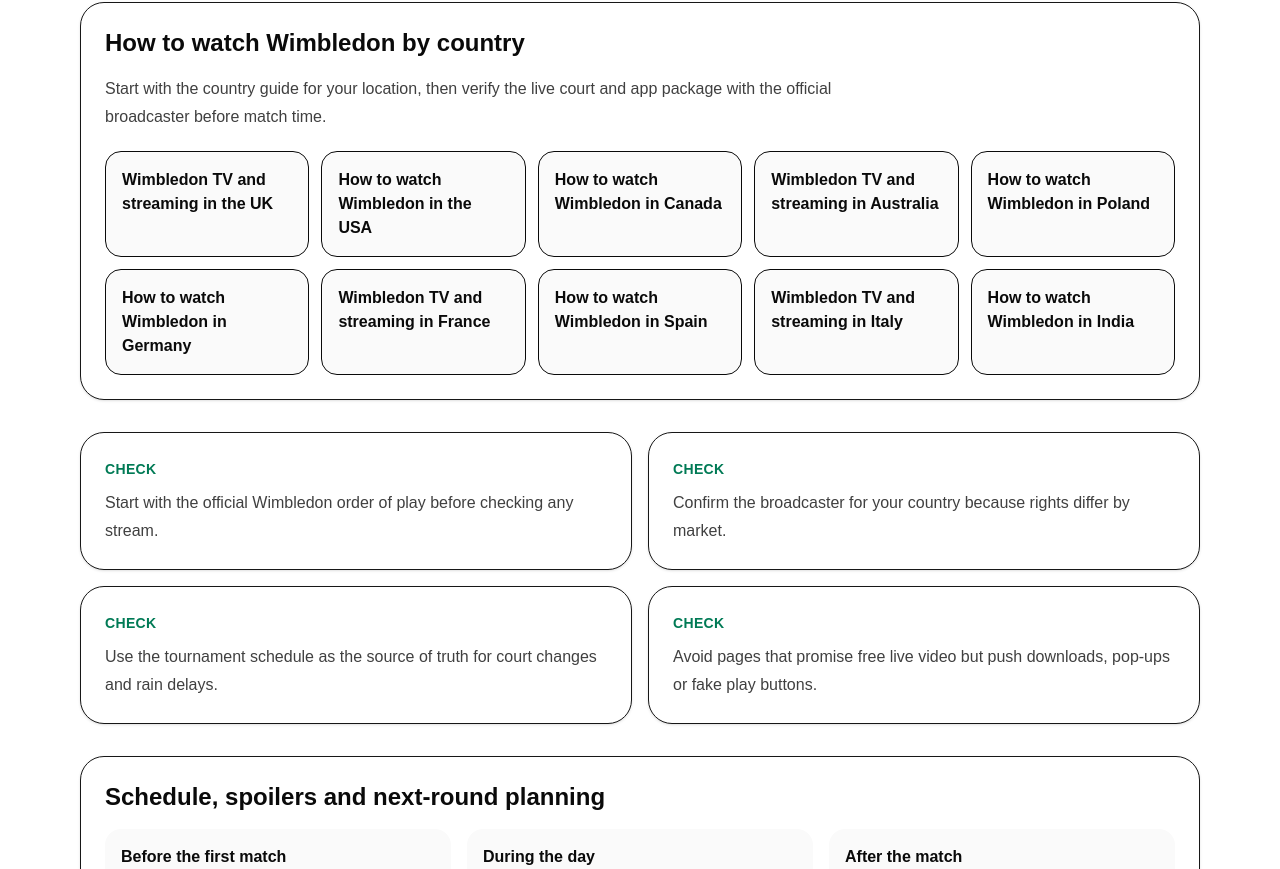
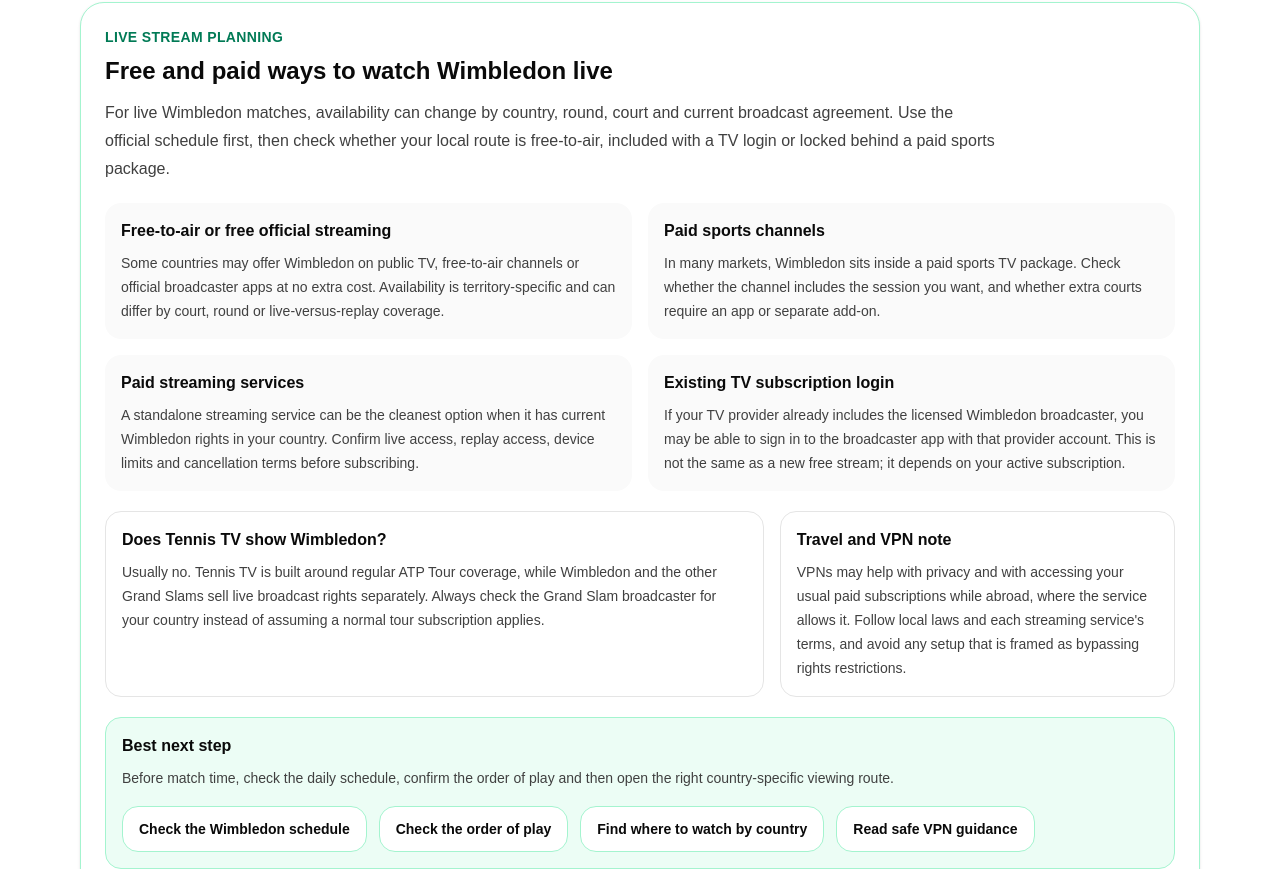
Before and after one commit to 8dqqd57hyh-rgb/watch-tennis-today, a Next.js app: page /wimbledon-live in a window 1280 px wide. Shown: the part 651-1520 px from the top of the page. Built offline with nearby package versions, Linux system fonts and the light colour scheme; no server answers.

Commit message:
Remove predictions pages

```diff
--- a/app/ads.txt/route.ts
+++ /dev/null
@@ -1,12 +0,0 @@
-import { ADSENSE_ACCOUNT_ID } from "@/app/lib/adsense";
-
-export const dynamic = "force-static";
-
-export function GET() {
-  return new Response(`google.com, ${ADSENSE_ACCOUNT_ID}, DIRECT, f08c47fec0942fa0\n`, {
-    headers: {
-      "content-type": "text/plain; charset=utf-8",
-      "cache-control": "public, max-age=86400, s-maxage=86400",
-    },
-  });
-}
--- /dev/null
+++ b/app/components/FreeVsPaidWimbledonViewing.tsx
@@ -0,0 +1,143 @@
+import Link from "next/link";
+
+type FreeVsPaidWimbledonViewingProps = {
+  variant: "where" | "live" | "tv";
+};
+
+const variantCopy = {
+  where: {
+    eyebrow: "Free vs paid Wimbledon viewing",
+    heading: "How to decide whether Wimbledon is free or paid in your country",
+    intro:
+      "Wimbledon viewing options depend on where you are watching and which broadcaster holds the current rights. Treat this as a decision framework: confirm the country, match session and court before assuming a free stream or paid package will include it.",
+    nextStep:
+      "Start with your country guide, then compare the schedule and order of play so you know exactly which session you need.",
+  },
+  live: {
+    eyebrow: "Live stream planning",
+    heading: "Free and paid ways to watch Wimbledon live",
+    intro:
+      "For live Wimbledon matches, availability can change by country, round, court and current broadcast agreement. Use the official schedule first, then check whether your local route is free-to-air, included with a TV login or locked behind a paid sports package.",
+    nextStep:
+      "Before match time, check the daily schedule, confirm the order of play and then open the right country-specific viewing route.",
+  },
+  tv: {
+    eyebrow: "TV and app access",
+    heading: "Free TV, paid channels and streaming apps for Wimbledon",
+    intro:
+      "A Wimbledon TV schedule only helps if it is matched to the rights in your location. Some viewers may get free official coverage, while others need a sports channel, a standalone streaming plan or the login from an existing TV subscription.",
+    nextStep:
+      "Use the TV window as a starting point, then verify the court assignment and country guide before choosing a viewing option.",
+  },
+} satisfies Record<
+  FreeVsPaidWimbledonViewingProps["variant"],
+  {
+    eyebrow: string;
+    heading: string;
+    intro: string;
+    nextStep: string;
+  }
+>;
+
+const viewingOptions = [
+  {
+    title: "Free-to-air or free official streaming",
+    body:
+      "Some countries may offer Wimbledon on public TV, free-to-air channels or official broadcaster apps at no extra cost. Availability is territory-specific and can differ by court, round or live-versus-replay coverage.",
+  },
+  {
+    title: "Paid sports channels",
+    body:
+      "In many markets, Wimbledon sits inside a paid sports TV package. Check whether the channel includes the session you want, and whether extra courts require an app or separate add-on.",
+  },
+  {
+    title: "Paid streaming services",
+    body:
+      "A standalone streaming service can be the cleanest option when it has current Wimbledon rights in your country. Confirm live access, replay access, device limits and cancellation terms before subscribing.",
+  },
+  {
+    title: "Existing TV subscription login",
+    body:
+      "If your TV provider already includes the licensed Wimbledon broadcaster, you may be able to sign in to the broadcaster app with that provider account. This is not the same as a new free stream; it depends on your active subscription.",
+  },
+];
+
+const nextStepLinks = [
+  { href: "/wimbledon-schedule", label: "Check the Wimbledon schedule" },
+  { href: "/wimbledon-order-of-play", label: "Check the order of play" },
+  { href: "/where-to-watch-wimbledon", label: "Find where to watch by country" },
+  { href: "/best-vpn-for-wimbledon", label: "Read safe VPN guidance" },
+];
+
+export default function FreeVsPaidWimbledonViewing({
+  variant,
+}: FreeVsPaidWimbledonViewingProps) {
+  const copy = variantCopy[variant];
+
+  return (
+    <section className="mb-8 rounded-3xl border border-emerald-200 bg-white p-6 shadow-sm">
+      <p className="mb-2 text-sm font-semibold uppercase tracking-wide text-emerald-700">
+        {copy.eyebrow}
+      </p>
+      <h2 className="mb-3 text-2xl font-bold text-neutral-950">
+        {copy.heading}
+      </h2>
+      <p className="max-w-4xl text-base leading-7 text-neutral-700">
+        {copy.intro}
+      </p>
+
+      <div className="mt-5 grid gap-4 md:grid-cols-2">
+        {viewingOptions.map((option) => (
+          <article key={option.title} className="rounded-2xl bg-neutral-50 p-4">
+            <h3 className="font-bold text-neutral-950">{option.title}</h3>
+            <p className="mt-2 text-sm leading-6 text-neutral-700">
+              {option.body}
+            </p>
+          </article>
+        ))}
+      </div>
+
+      <div className="mt-5 grid gap-4 lg:grid-cols-[1.25fr_0.75fr]">
+        <div className="rounded-2xl border border-neutral-200 p-4">
+          <h3 className="font-bold text-neutral-950">
+            Does Tennis TV show Wimbledon?
+          </h3>
+          <p className="mt-2 text-sm leading-6 text-neutral-700">
+            Usually no. Tennis TV is built around regular ATP Tour coverage,
+            while Wimbledon and the other Grand Slams sell live broadcast rights
+            separately. Always check the Grand Slam broadcaster for your country
+            instead of assuming a normal tour subscription applies.
+          </p>
+        </div>
+
+        <div className="rounded-2xl border border-neutral-200 p-4">
+          <h3 className="font-bold text-neutral-950">Travel and VPN note</h3>
+          <p className="mt-2 text-sm leading-6 text-neutral-700">
+            VPNs may help with privacy and with accessing your usual paid
+            subscriptions while abroad, where the service allows it. Follow
+            local laws and each streaming service&apos;s terms, and avoid any
+            setup that is framed as bypassing rights restrictions.
+          </p>
+        </div>
+      </div>
+
+      <div className="mt-5 rounded-2xl border border-emerald-200 bg-emerald-50 p-4">
+        <h3 className="font-bold text-neutral-950">Best next step</h3>
+        <p className="mt-2 text-sm leading-6 text-neutral-700">
+          {copy.nextStep}
+        </p>
+        <div className="mt-4 flex flex-wrap gap-3">
+          {nextStepLinks.map((link) => (
+            <Link
+              key={link.href}
+              href={link.href}
+              className="rounded-2xl border border-emerald-200 bg-white px-4 py-3 text-sm font-bold text-neutral-950 hover:border-emerald-400 hover:bg-emerald-50"
+            >
+              {link.label}
+            </Link>
+          ))}
+        </div>
+      </div>
+    </section>
+  );
+}
--- a/app/components/WimbledonGuidePage.tsx
+++ b/app/components/WimbledonGuidePage.tsx
@@ -1,6 +1,7 @@
 import Link from "next/link";
 import EmailSignup from "@/app/components/EmailSignup";
 import BreadcrumbSchema from "@/app/components/BreadcrumbSchema";
+import FreeVsPaidWimbledonViewing from "@/app/components/FreeVsPaidWimbledonViewing";
 import RelatedWimbledonGuides from "@/app/components/RelatedWimbledonGuides";
 import { affiliateLinks } from "@/app/lib/affiliateLinks";
 
@@ -235,6 +236,10 @@ export default function WimbledonGuidePage({
         </div>
       </section>
 
+      {(focus === "where" || focus === "live" || focus === "tv") ? (
+        <FreeVsPaidWimbledonViewing variant={focus} />
+      ) : null}
+
       <section className="mb-8 rounded-3xl border bg-white p-6 shadow-sm">
         <h2 className="mb-4 text-2xl font-bold text-neutral-950">How to watch Wimbledon by country</h2>
         <p className="max-w-3xl text-base leading-7 text-neutral-700">
--- a/app/lib/serverMatches.ts
+++ b/app/lib/serverMatches.ts
@@ -90,7 +90,7 @@ export async function getServerMatches(revalidateSeconds = 60): Promise<ServerMa
 
 export async function getLiveTennisPageMatches(revalidateSeconds = 60): Promise<ServerMatch[]> {
   return fetchServerMatches("/api/matches?includeFinished=1&daysBack=1&daysForward=1", revalidateSeconds, {
-    timeoutMs: 15000,
+    timeoutMs: 5000,
   });
 }
 
```
Also changed, not shown: 1 other file (tests, documents, lock files or other folders).
